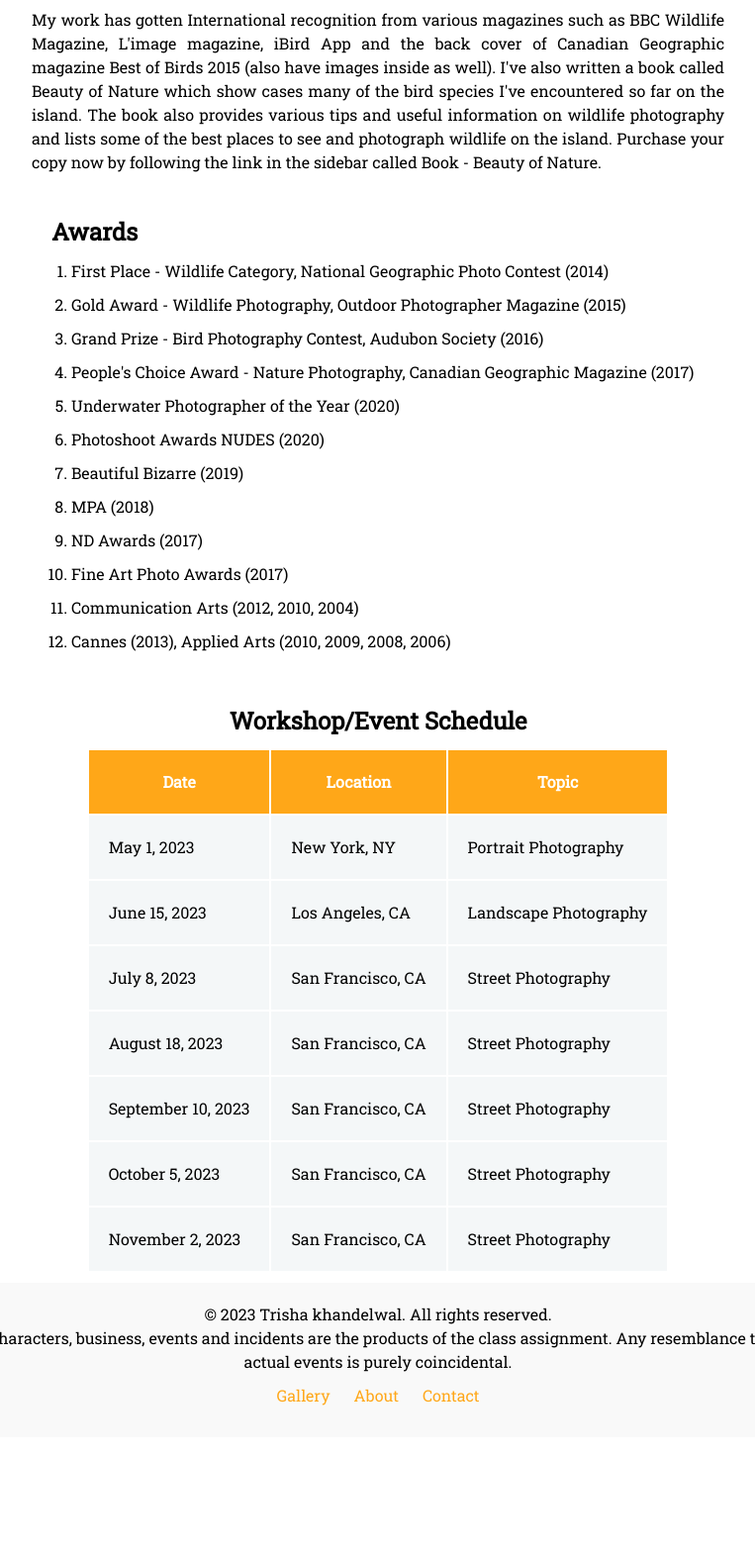
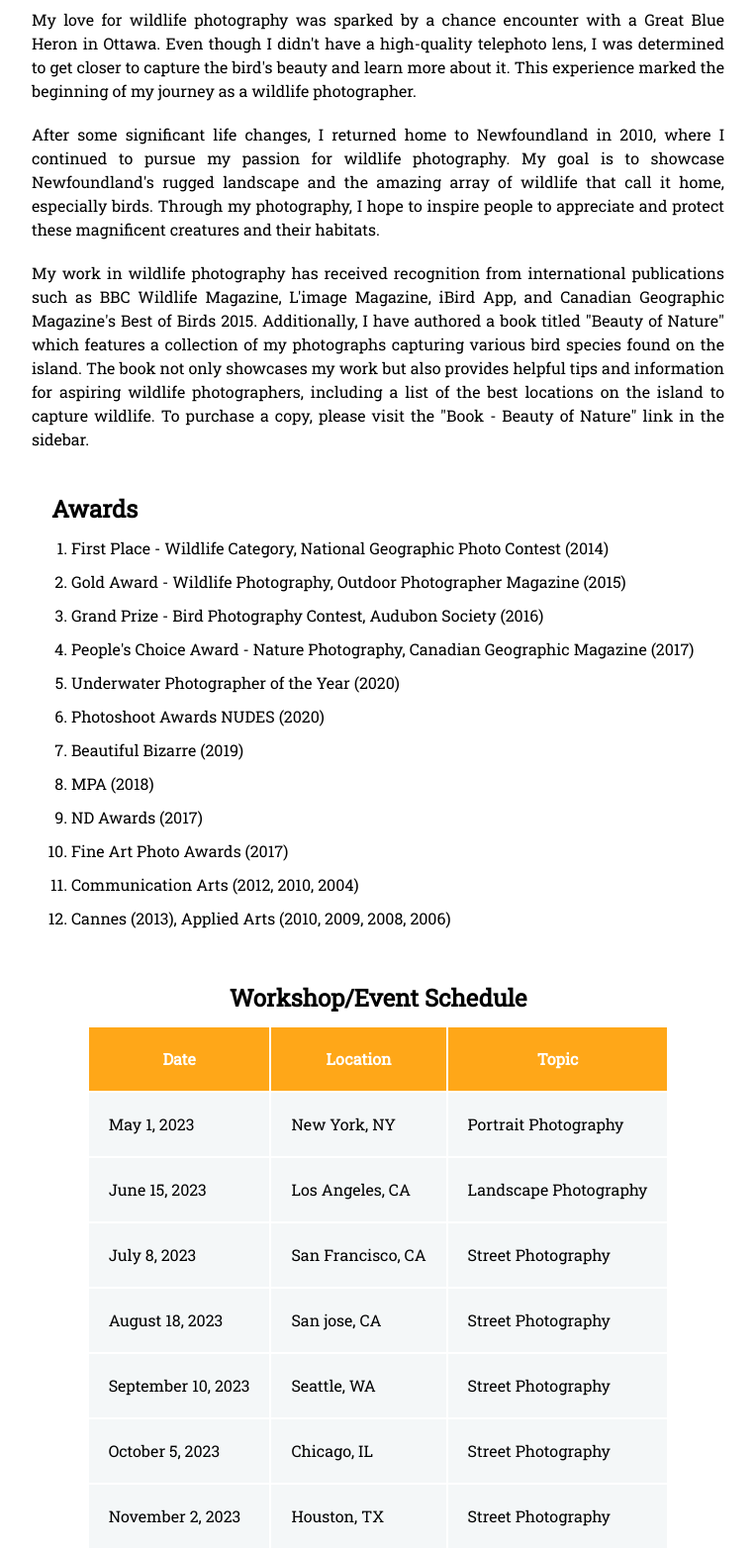
Before and after one commit to trishak27/tkhandel, a plain HTML site: page about.html in a window 1280 px wide. Shown: the part 680-2247 px from the top of the page at 99% size, without its empty margins (258-1021 px from the left). Before the commit the page ends 2132 px from the top, so only its background shows below. Drawn offline with Linux system fonts and the light colour scheme.

Commit message:
changes 10

```diff
--- a/about.html
+++ b/about.html
@@ -28,8 +28,10 @@
       </div>
       <div class="bio-container">
         <h3>HELLO !!</h3>
-        <p class="description">I am a Technical Support Analyst working for the Federal Government and living in Conception Bay South, Newfoundland. Photography has always been a hobby of mine, and five years ago, I discovered a new passion for wildlife photography. As a child, I was fascinated by animals and enjoyed learning about them through documentaries and National Geographic magazines. However, it wasn't until I picked up a digital camera that I realized how fulfilling it was to capture these animals' beauty and study their behavior through photography</p>
-        <p>My work has gotten International recognition from various magazines such as BBC Wildlife Magazine, L'image magazine, iBird App and the back cover of Canadian Geographic magazine Best of Birds 2015 (also have images inside as well). I've also written a book called Beauty of Nature which show cases many of the bird species I've encountered so far on the island. The book also provides various tips and useful information on wildlife photography and lists some of the best places to see and photograph wildlife on the island. Purchase your copy now by following the link in the sidebar called Book - Beauty of Nature.</p>
+        <p class="description">I am a Technical Support Analyst working for the Federal Government and living in Conception Bay South, Newfoundland. Photography has always been a hobby of mine, and five years ago, I discovered a new passion for wildlife photography. As a child, I was fascinated by animals and enjoyed learning about them through documentaries and National Geographic magazines. However, it wasn't until I picked up a digital camera that I realized how fulfilling it was to capture these animals' beauty and study their behavior through photography.</p>
+        <p>My love for wildlife photography was sparked by a chance encounter with a Great Blue Heron in Ottawa. Even though I didn't have a high-quality telephoto lens, I was determined to get closer to capture the bird's beauty and learn more about it. This experience marked the beginning of my journey as a wildlife photographer.</p>
+        <p> After some significant life changes, I returned home to Newfoundland in 2010, where I continued to pursue my passion for wildlife photography. My goal is to showcase Newfoundland's rugged landscape and the amazing array of wildlife that call it home, especially birds. Through my photography, I hope to inspire people to appreciate and protect these magnificent creatures and their habitats.</p>
+        <p>My work in wildlife photography has received recognition from international publications such as BBC Wildlife Magazine, L'image Magazine, iBird App, and Canadian Geographic Magazine's Best of Birds 2015. Additionally, I have authored a book titled "Beauty of Nature" which features a collection of my photographs capturing various bird species found on the island. The book not only showcases my work but also provides helpful tips and information for aspiring wildlife photographers, including a list of the best locations on the island to capture wildlife. To purchase a copy, please visit the "Book - Beauty of Nature" link in the sidebar.</p>
         <section class="awards-section">
           <h2>Awards</h2>
           <ol>
@@ -78,22 +80,22 @@
           </tr>
           <tr>
           <td>August 18, 2023</td>
-            <td>San Francisco, CA</td>
+            <td>San jose, CA</td>
             <td>Street Photography</td>
           </tr>
           <tr>
           <td>September 10, 2023</td>
-            <td>San Francisco, CA</td>
+            <td>Seattle, WA</td>
             <td>Street Photography</td>
           </tr>
           <tr>
           <td>October 5, 2023</td>
-            <td>San Francisco, CA</td>
+            <td>Chicago, IL</td>
             <td>Street Photography</td>
           </tr>
           <tr>
           <td>November 2, 2023</td>
-            <td>San Francisco, CA</td>
+            <td>Houston, TX</td>
             <td>Street Photography</td>
           </tr>
 
--- a/stylesheet.css
+++ b/stylesheet.css
@@ -44,7 +44,7 @@ nav li {
 
 nav a {
   color: #000000;
-  -decoration: none;text
+  text-decoration: none;
   font-size: 18px;
 }
 
```
Also changed, not shown: contact.html (+1 -1 lines), 1 other file.
